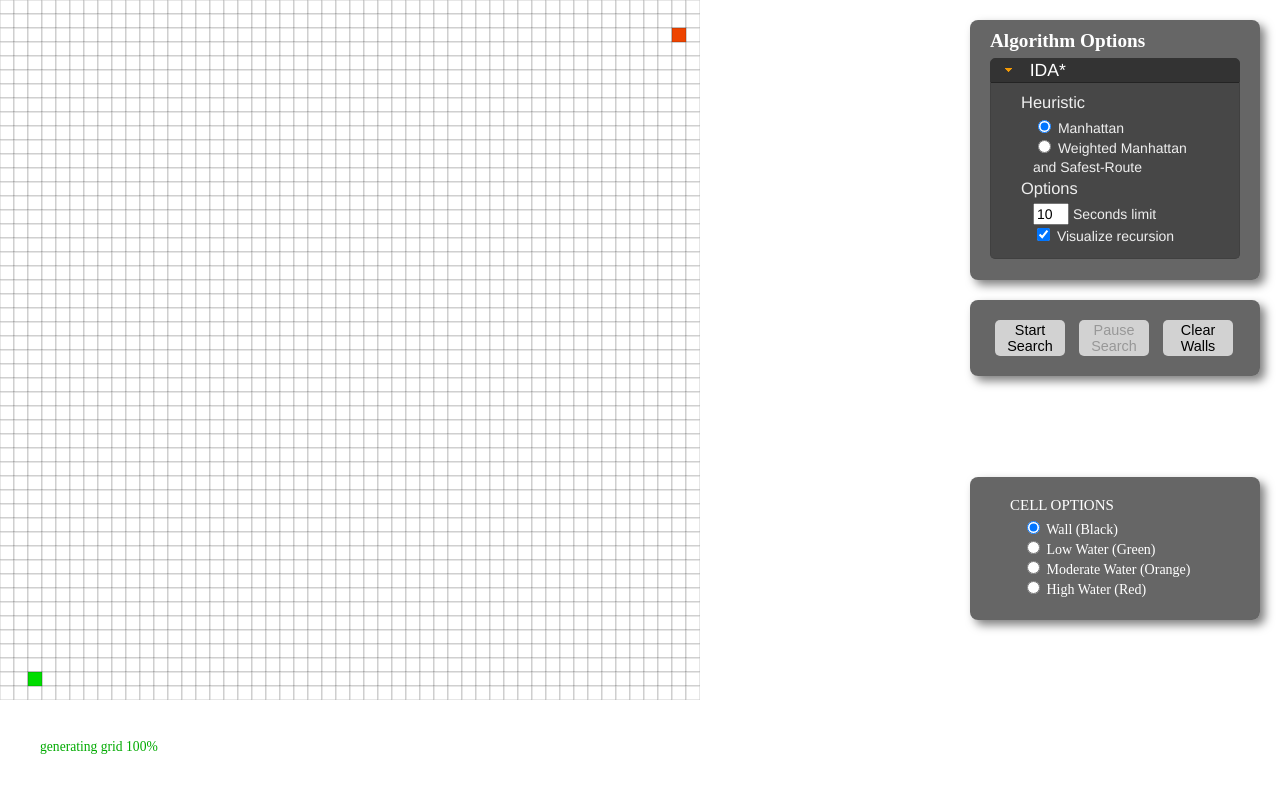
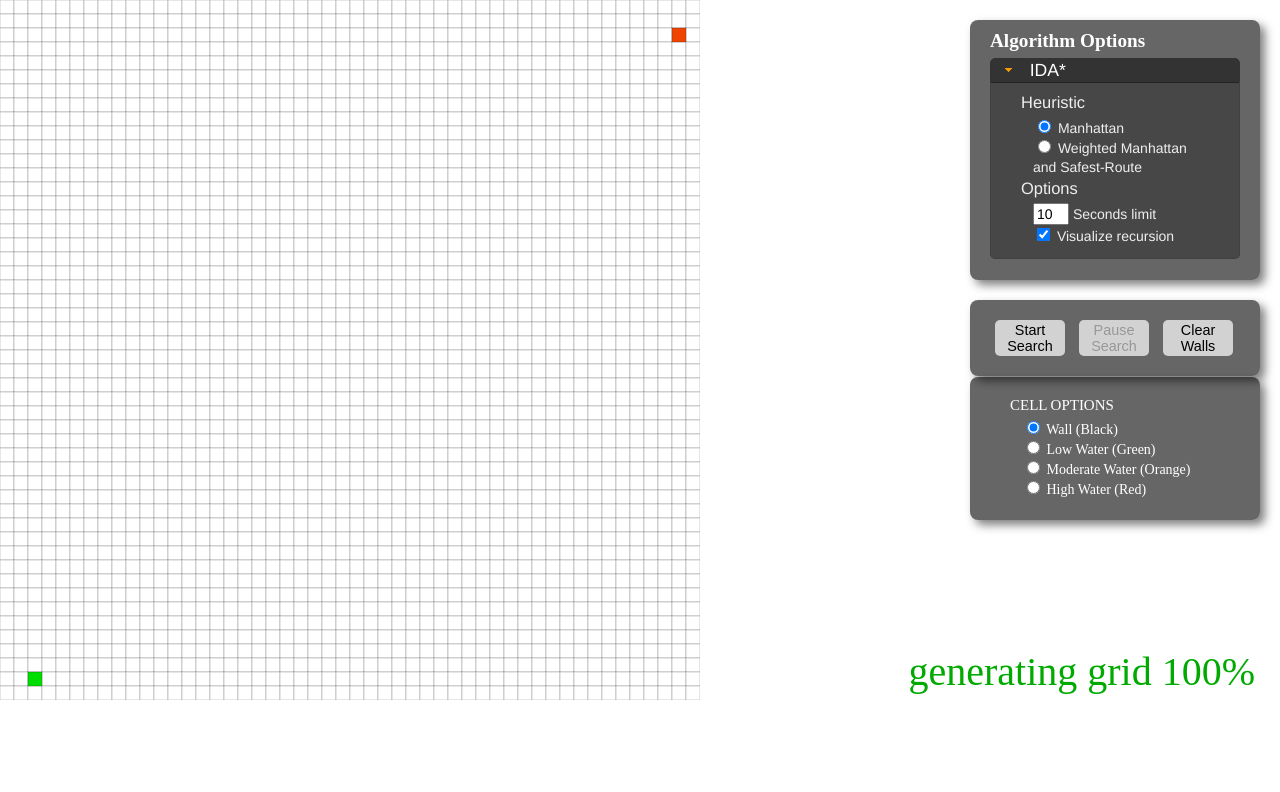
Before and after one commit to JoshuaJusay/FPF-Juntilla, a website: page visual/index.html in a window 1280 px wide. Drawn offline with Linux system fonts and the light colour scheme.

Commit message:
Updated the position of Stats

```diff
--- a/visual/css/style.css
+++ b/visual/css/style.css
@@ -99,10 +99,10 @@ button:hover {
 
 #stats {
     position: fixed;
-    bottom: 40px;
-    left: 35px;
+    bottom: 100px;
+    right: 20px;
     color: #0a0;
-    font-size: 85%;
+    font-size: 250%;
     padding: 5px;
     background: rgba(255, 255, 255, 0.5);
     border-radius: 5px;
@@ -143,7 +143,7 @@ footer {
 }
 
 #cell_option_panel {
-    bottom: 180px;
+    bottom: 280px;
     right: 20px;
     width: 250px;
 }
```
